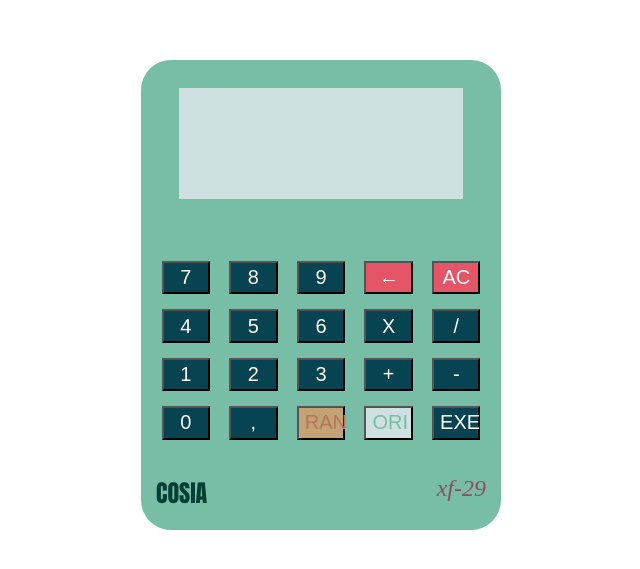
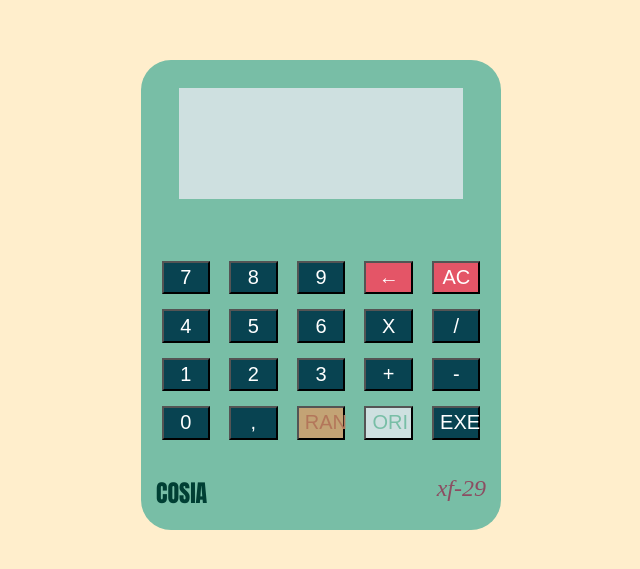
Before and after one commit to Qwib-Qwib/calculator, a plain HTML site: page index.html in a window 1280 px wide. Shown: the part 105-674 px from the top of the page, without its empty margins (319-959 px from the left). Drawn offline with Linux system fonts and the light colour scheme.

Commit message:
Add a background color to the page.

```diff
--- a/style.css
+++ b/style.css
@@ -1,5 +1,6 @@
 html {
     height: 100%;
+    background-color: #ffeecc;
 }
 
 body {
```
